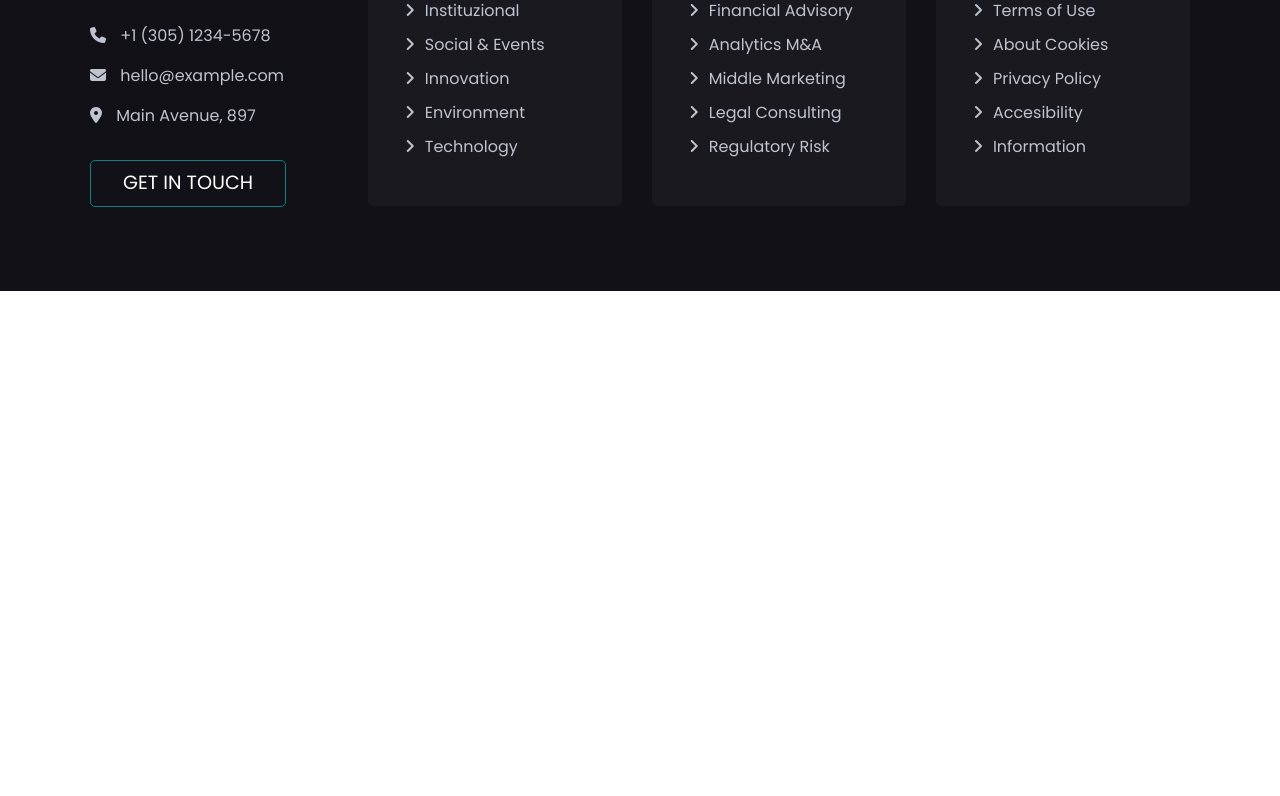
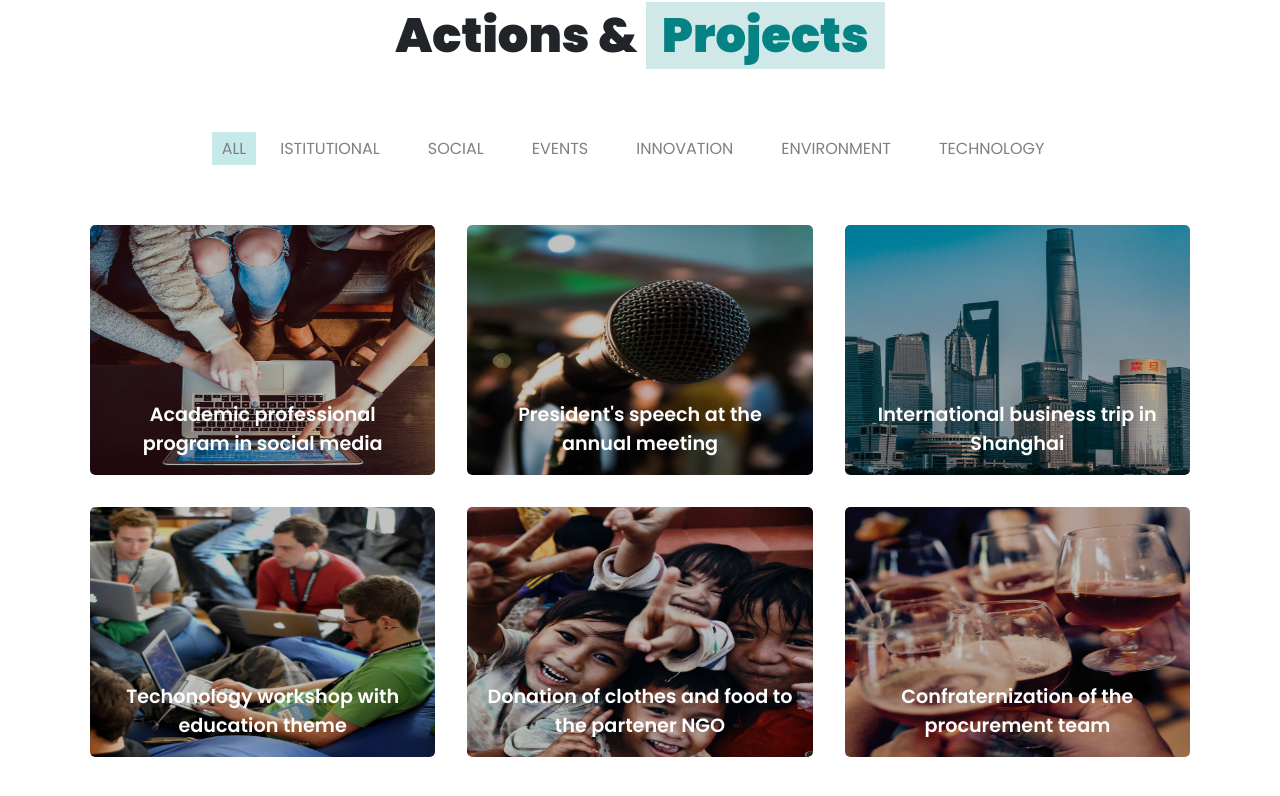
Before and after one commit to Mattia-Fasulo/proj-html-vuejs, a Vue app: page / in a window 1280 px wide. Shown: the part 3004-3800 px from the top of the page. Before the commit the page ends 3295 px from the top, so only its background shows below. Built offline with nearby package versions, Linux system fonts and the light colour scheme.

Commit message:
add CardImage and section4

```diff
--- a/src/components/AppMain.vue
+++ b/src/components/AppMain.vue
@@ -3,6 +3,7 @@
         <Section1 />
         <Section2 />
         <Section3 />
+        <Section4 />
     </main>
 </template>
 
@@ -10,13 +11,15 @@
 import Section1 from './ComoponentsMain/section1.vue';
 import Section2 from './ComoponentsMain/section2.vue';
 import Section3 from './ComoponentsMain/section3.vue';
+import Section4 from './ComoponentsMain/section4.vue';
 
 export default {
     name: "AppMain",
     components: {
         Section1,
         Section2,
-        Section3
+        Section3,
+        Section4
     }
 }
 </script>
--- /dev/null
+++ b/src/components/ComoponentsMain/section4.vue
@@ -0,0 +1,173 @@
+<template>
+    <section class="section4">
+        <div class="container">
+            <span>We do more for everyone</span>
+            <h2>Actions & <span>Projects</span></h2>
+            <ListHorizontal :list="this.menuLink" />
+            <div class="cards-section4">
+                <CardImage :obj="this.cards" />
+
+                <!-- <div class="card-image">
+                    <img src="/images/project-1.jpg" alt="">
+                    <div class="over">
+                        <span>Academic professional program in social media</span>
+                    </div>
+                </div> -->
+
+
+            </div>
+        </div>
+    </section>
+</template>
+
+<script>
+import { store } from '../../store.js';
+import CardImage from '../ComponentsGeneral/cardImage.vue';
+import ListHorizontal from '../ComponentsGeneral/ListHorizontal.vue';
+
+
+export default {
+    name: "section4",
+    data() {
+        return {
+            store,
+            menuLink: [
+                {
+                    text: "All",
+                    url: "#",
+                    current: true
+                },
+                {
+                    text: "Istitutional",
+                    url: "#",
+                    current: false
+                },
+                {
+                    text: "Social",
+                    url: "#",
+                    current: false
+                },
+                {
+                    text: "Events",
+                    url: "#",
+                    current: false
+                },
+                {
+                    text: "Innovation",
+                    url: "#",
+                    current: false
+                },
+                {
+                    text: "Environment",
+                    url: "#",
+                    current: false
+                },
+                {
+                    text: "Technology",
+                    url: "#",
+                    current: false
+                }
+            ],
+            cards: [
+                {
+                    text: "Academic professional program in social media",
+                    url: "/images/project-1.jpg",
+                },
+                {
+                    text: "President's speech at the annual meeting",
+                    url: "/images/project-2.jpg",
+                },
+                {
+                    text: "International business trip in Shanghai",
+                    url: "/images/project-3.jpg",
+                },
+                {
+                    text: "Techonology workshop with education theme",
+                    url: "/images/project-4.jpg",
+                },
+                {
+                    text: "Donation of clothes and food to the partener NGO",
+                    url: "/images/project-5.jpg",
+                },
+                {
+                    text: "Confraternization of the procurement team",
+                    url: "/images/project-6.jpg",
+                },
+
+            ]
+        };
+    },
+    components: { ListHorizontal, CardImage }
+}
+</script>
+
+<style lang="scss">
+@use '../../assets/styles/partials/variables' as *;
+@use '../../assets/styles/partials/mixins' as *;
+
+.section4 {
+    width: 100%;
+    height: max-content;
+    background-color: white;
+    padding: 10rem 0;
+
+    .container {
+        flex-flow: column;
+
+
+        span {
+            color: $txt-green;
+            text-transform: uppercase;
+            font-weight: 700;
+        }
+
+        h2 {
+            margin-top: 2rem;
+            font-size: 3rem;
+            font-weight: 900;
+
+            span {
+                font-weight: 900;
+                text-transform: none;
+                color: $btn-green;
+                background-color: #0583832f;
+                padding: 0 1rem;
+            }
+        }
+
+        ul {
+            padding: 4rem;
+
+            li {
+                a {
+                    color: grey;
+                    padding: 0 1.5rem;
+                    text-transform: uppercase;
+
+                    &:hover {
+                        color: $dark;
+                    }
+
+                    &.active {
+                        padding: 5px 10px;
+                        background-color: #26aeae43;
+                    }
+                }
+            }
+        }
+    }
+
+    .cards-section4 {
+        @include center();
+        flex-wrap: wrap;
+        gap: 2rem;
+        height: max-content;
+        width: 100%;
+
+
+
+
+
+    }
+}
+</style>
--- a/src/components/ComponentsGeneral/CardComponent.vue
+++ b/src/components/ComponentsGeneral/CardComponent.vue
@@ -11,7 +11,7 @@
 export default {
     name: 'CardComponent',
     props: {
-        obj: String
+        obj: Array
     }
 }
 </script>
--- /dev/null
+++ b/src/components/ComponentsGeneral/CardImage.vue
@@ -0,0 +1,55 @@
+<template>
+    <div class="card-image" v-for="(item, index) in obj" :key="index">
+        <img :src="item.url" alt="project">
+        <div class="over">
+            <span>{{ item.text }}</span>
+        </div>
+    </div>
+</template>
+
+<script>
+export default {
+    name: 'CardImage',
+    props: {
+        obj: Array
+    }
+}
+</script>
+
+<style lang="scss" scoped>
+@use '../../assets/styles/partials/variables' as *;
+@use '../../assets/styles/partials/mixins' as *;
+
+.card-image {
+    position: relative;
+    border-radius: 5px;
+    overflow: hidden;
+    width: calc((100% - 4rem) / 3);
+    height: 250px;
+
+    img {
+        width: 100%;
+        height: 100%;
+        border-radius: 5px;
+    }
+
+    .over {
+        position: absolute;
+        top: 0;
+        width: 100%;
+        height: 100%;
+        background-color: rgba(0, 0, 0, 0.242);
+
+        span {
+            padding: 1rem;
+            text-align: center;
+            font-weight: 600;
+            font-size: 1.2rem;
+            position: absolute;
+            bottom: 0;
+            color: white;
+            text-transform: none;
+        }
+    }
+}
+</style>
--- a/src/components/ComponentsGeneral/ListHorizontal.vue
+++ b/src/components/ComponentsGeneral/ListHorizontal.vue
@@ -3,7 +3,7 @@
         <ul>
             <h3 v-if="title">{{ title }}</h3>
             <li v-for="(link, index) in list" :key="index">
-                <a :href="link.url">{{ link.text }}</a>
+                <a :href="link.url" :class="{ 'active': link.current }">{{ link.text }}</a>
             </li>
 
         </ul>
```
